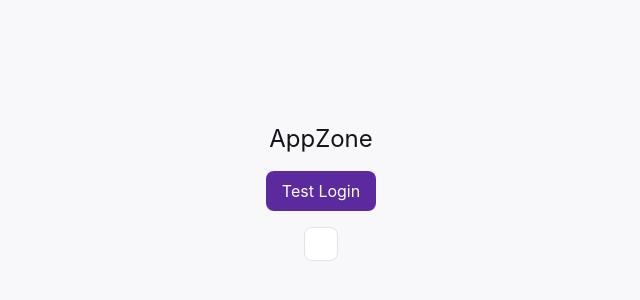
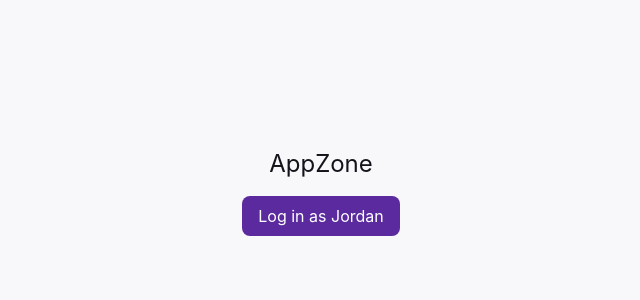
Before and after one commit to subomi1/DevPath, a React (Vite) app in the folder frontend/: page / in a window 1280 px wide. Shown: the part 208-508 px from the top of the page, without its empty margins (319-959 px from the left). Built offline with nearby package versions, Linux system fonts and the light colour scheme.

Commit message:
Add useAuth hook: login/logout with localStorage persistence, confirmed working across page refresh

```diff
--- a/frontend/src/App.tsx
+++ b/frontend/src/App.tsx
@@ -1,33 +1,37 @@
 import { useState } from 'react'
-import client from './api/client'
+import { useAuth } from './hooks/useAuth'
 
 function App() {
-  const [result, setResult] = useState<string>('')
+  const { user, login, logout, isAuthenticated } = useAuth()
+  const [error, setError] = useState('')
 
-  const testLogin = async () => {
+  const handleLogin = async () => {
     try {
-      const response = await client.post('/auth/login/', {
-        email: 'jordan.rivers@example.com',
-        password: 'testpassword123',
-      })
-      setResult(JSON.stringify(response.data, null, 2))
-    } catch (error) {
-      setResult('Error: ' + JSON.stringify(error, null, 2))
+      await login('jordan.rivers@example.com', 'testpassword123')
+      setError('')
+    } catch (err) {
+      setError('Login failed')
     }
   }
 
   return (
     <div className="min-h-screen bg-canvas flex flex-col items-center justify-center gap-4 p-8">
       <h1 className="font-display text-2xl text-ink">AppZone</h1>
-      <button
-        onClick={testLogin}
-        className="bg-primary text-white px-4 py-2 rounded-lg"
-      >
-        Test Login
-      </button>
-      <pre className="bg-surface border border-border rounded-lg p-4 text-xs max-w-2xl overflow-auto">
-        {result}
-      </pre>
+
+      {isAuthenticated ? (
+        <>
+          <p className="text-ink">Logged in as {user?.full_name} ({user?.role})</p>
+          <button onClick={logout} className="bg-danger text-white px-4 py-2 rounded-lg">
+            Log out
+          </button>
+        </>
+      ) : (
+        <button onClick={handleLogin} className="bg-primary text-white px-4 py-2 rounded-lg">
+          Log in as Jordan
+        </button>
+      )}
+
+      {error && <p className="text-danger">{error}</p>}
     </div>
   )
 }
--- /dev/null
+++ b/frontend/src/hooks/useAuth.ts
@@ -0,0 +1,37 @@
+import { useState, useCallback } from 'react'
+import client from '../api/client'
+import type { User } from '../types/user'
+
+interface LoginResponse {
+  access: string
+  refresh: string
+  user: User
+}
+
+export function useAuth() {
+  const [user, setUser] = useState<User | null>(() => {
+    const stored = localStorage.getItem('user')
+    return stored ? JSON.parse(stored) : null
+  })
+
+  const login = useCallback(async (email: string, password: string) => {
+    const response = await client.post<LoginResponse>('/auth/login/', { email, password })
+    const { access, refresh, user } = response.data
+
+    localStorage.setItem('access_token', access)
+    localStorage.setItem('refresh_token', refresh)
+    localStorage.setItem('user', JSON.stringify(user))
+
+    setUser(user)
+    return user
+  }, [])
+
+  const logout = useCallback(() => {
+    localStorage.removeItem('access_token')
+    localStorage.removeItem('refresh_token')
+    localStorage.removeItem('user')
+    setUser(null)
+  }, [])
+
+  return { user, login, logout, isAuthenticated: !!user }
+}
--- /dev/null
+++ b/frontend/src/types/user.ts
@@ -0,0 +1,17 @@
+export type Role = 'admin' | 'hr' | 'manager' | 'developer'
+
+export interface User {
+  id: string
+  email: string
+  full_name: string
+  role: Role
+  status: string
+  job_role: string
+  department: string | null
+  team: string | null
+  manager: string | null
+  mentor: string | null
+  start_date: string | null
+  phone: string
+  created_at: string
+}
```
